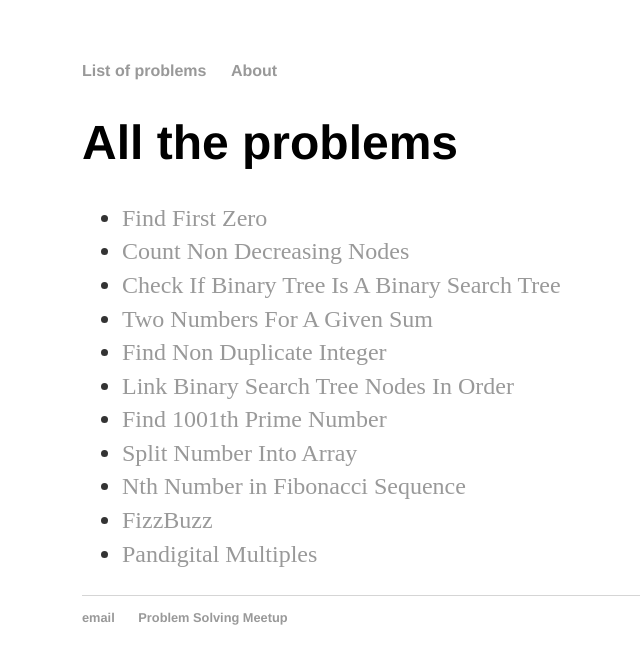
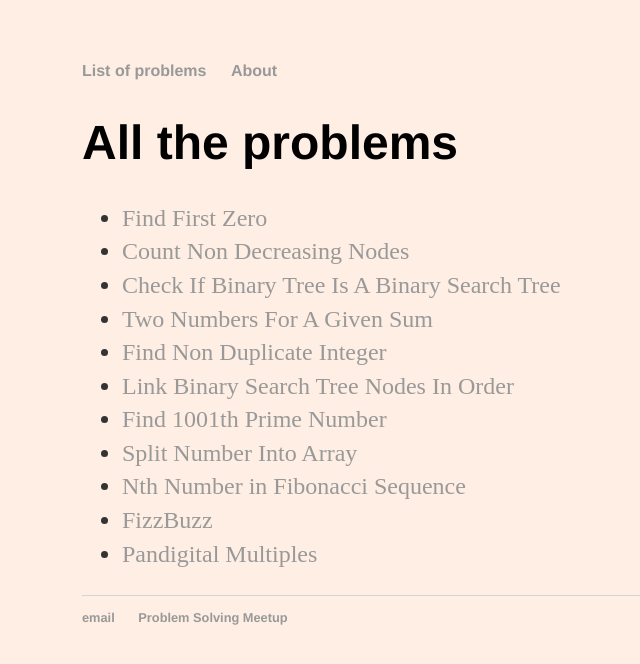
Before and after one commit to gudnm/problem-solving, a Jekyll site: the page built from index.md, in a window 1280 px wide. Shown: the top 664 px of the page, without its empty margins (110-750 px from the left). Built offline with Jekyll 4.4.1, drawn with Linux system fonts in a browser that asks for light colours.

Commit message:
Add f.lux-inspired background color

```diff
--- a/css/main.css
+++ b/css/main.css
@@ -1,4 +1,4 @@
-body { margin: 60px auto; width: 70%; }
+body { margin: 60px auto; width: 70%; background-color: #ffeee3;}
 
 a { text-decoration: none; color: #999; }
 a:hover { text-decoration: underline; }
```
